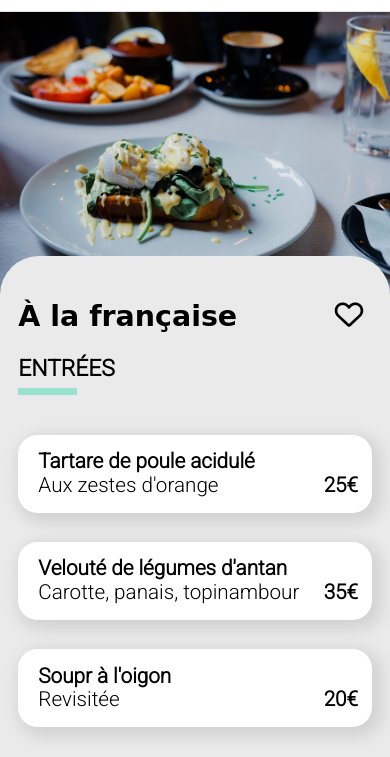
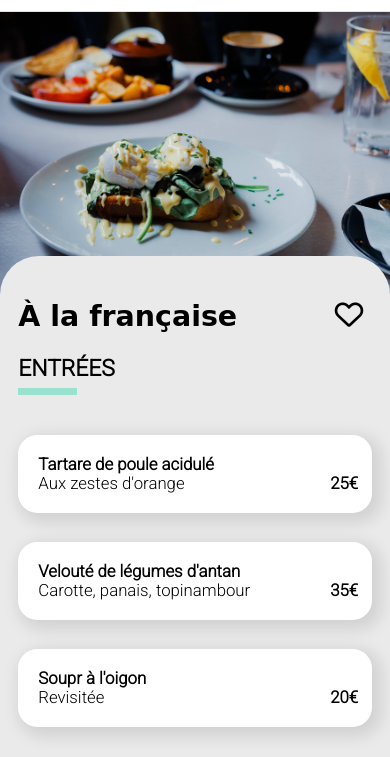
Before and after one commit to jeanbaptistealvens/Ohmyfood_10_2022, a plain HTML site: page html/a_la_francaise.html in a window 390 px wide. Shown: the part 58-815 px from the top of the page. Drawn offline with Linux system fonts and the light colour scheme; a web font is replaced by a local one.

Commit message:
Aucune écorchure de polices

```diff
--- a/css/media_queries_mobile.css
+++ b/css/media_queries_mobile.css
@@ -797,7 +797,7 @@ grid-template-columns: repeat(1, minmax(100px, 1fr));
   -webkit-border-radius: 10vw 10vw 0 0;
      -moz-border-radius: 10vw 10vw 0 0;
           border-radius: 10vw 10vw 0 0;
-  font-size: 5.3vw;
+  font-size: 4.3vw;
   top: -22vw;
 }
 
```
Also changed, not shown: 1 other file.
